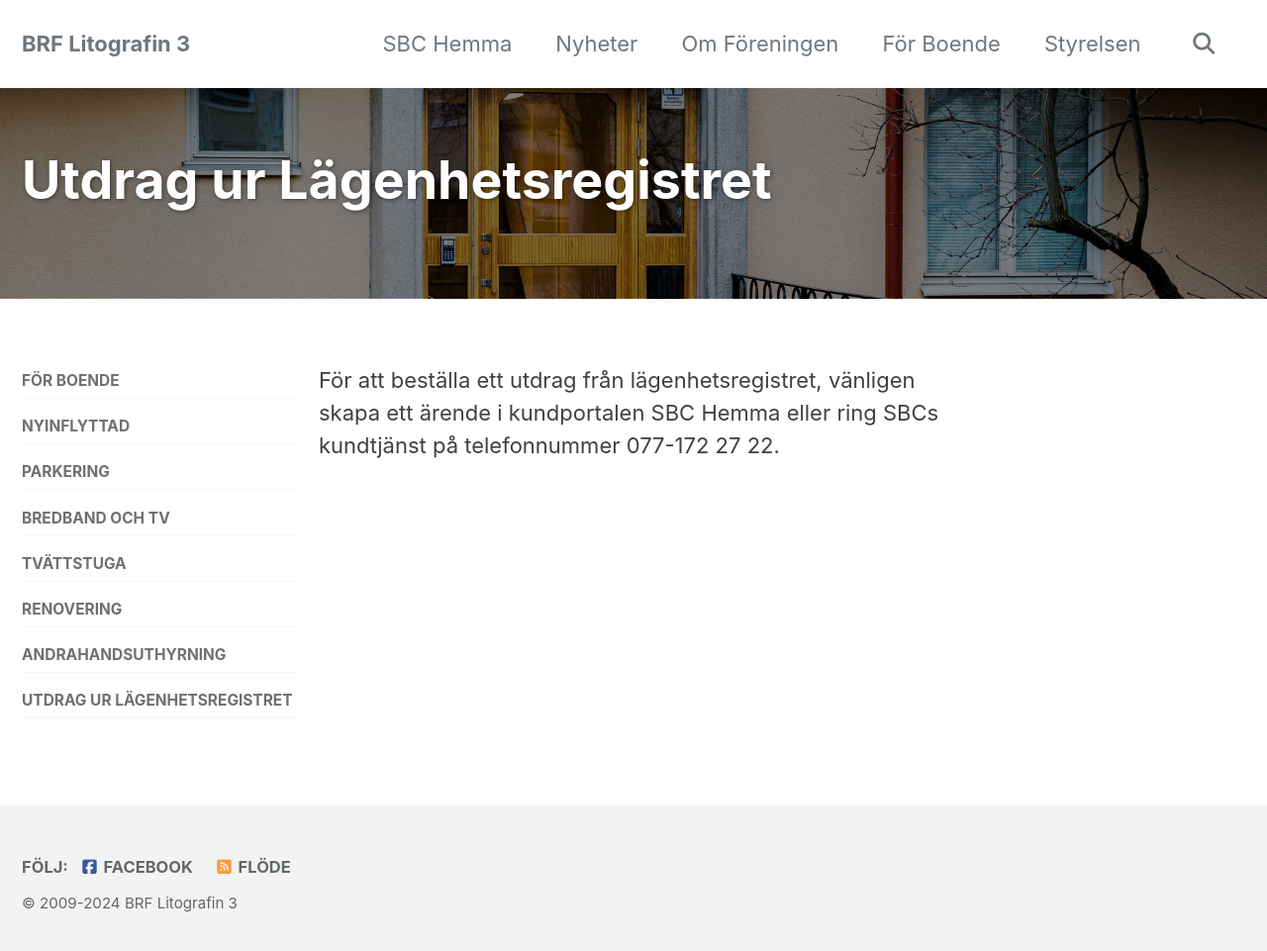
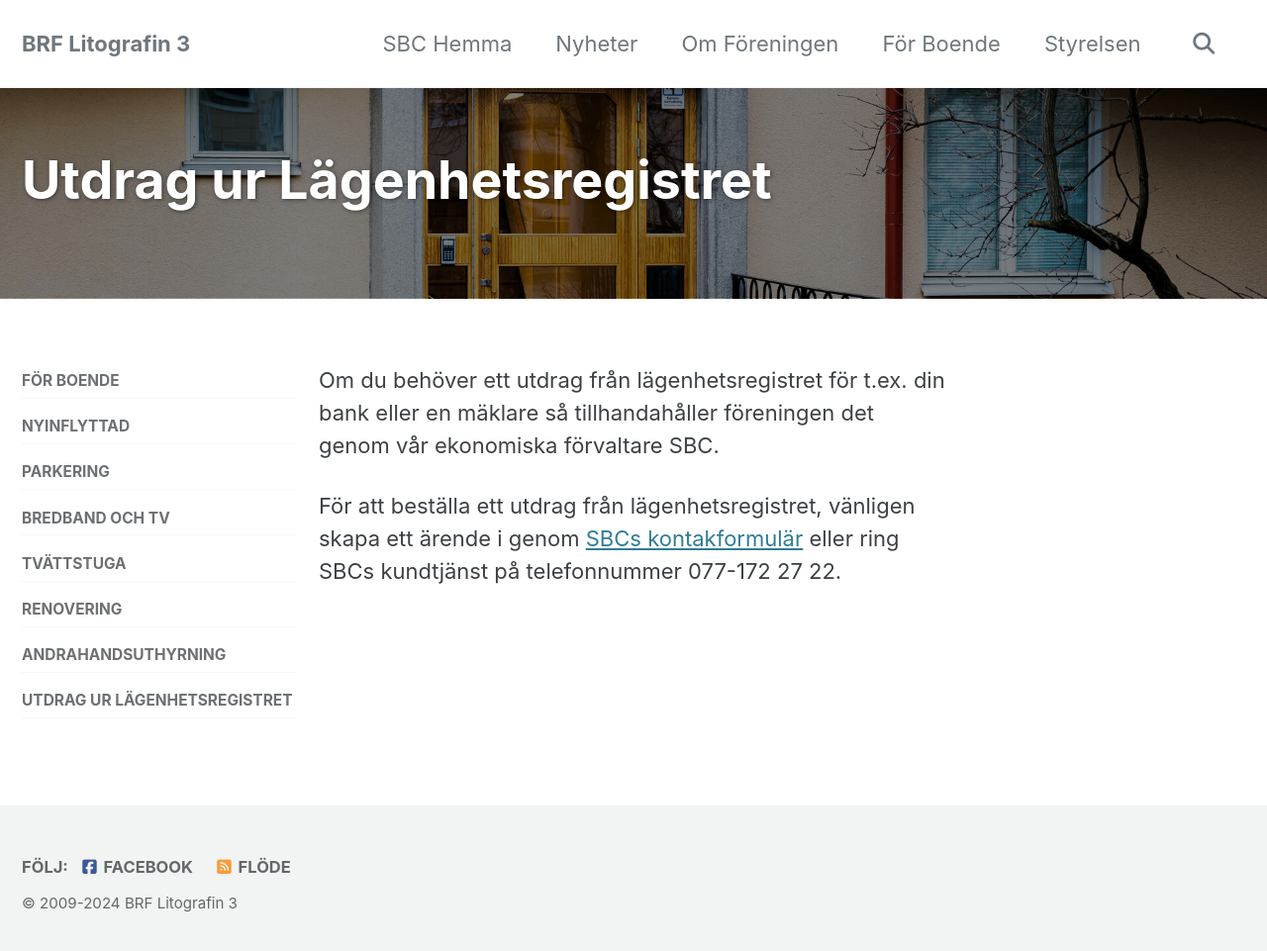
Before and after one commit to Litografin3/litografin3.github.io, a Jekyll site: the page built from _pages/boende/utdrag.md, in a window 1280 px wide and 969 px high. Shown: the top 961 px of the window at 99% size. Built offline with Jekyll 4.4.1, drawn with Linux system fonts in a browser that asks for light colours; cached includes are drawn as plain includes.

Commit message:
uppdaterade kontaktuppgifter sbc

```diff
--- a/_pages/boende/utdrag.md
+++ b/_pages/boende/utdrag.md
@@ -11,4 +11,6 @@ sidebar:
   nav: boende
 ---
 
-För att beställa ett utdrag från lägenhetsregistret, vänligen skapa ett ärende i kundportalen SBC Hemma eller ring SBCs kundtjänst på telefonnummer 077-172 27 22.
+Om du behöver ett utdrag från lägenhetsregistret för t.ex. din bank eller en mäklare så tillhandahåller föreningen det genom vår ekonomiska förvaltare SBC.
+
+För att beställa ett utdrag från lägenhetsregistret, vänligen skapa ett ärende i genom <a href="https://www.sbc.se/kontakt/boende/">SBCs kontakformulär</a> eller ring SBCs kundtjänst på telefonnummer 077-172 27 22.
```
